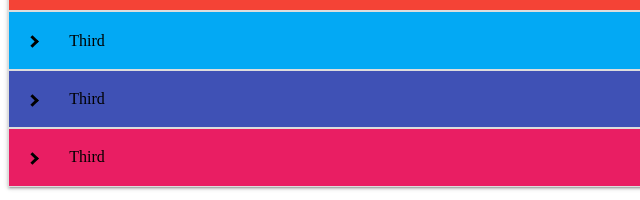
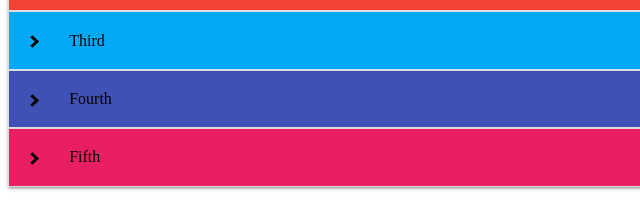
Before and after one commit to AdityaSrivast/AllCollapsible, a website: page index.html in a window 1280 px wide. Shown: the part 750-950 px from the top of the page, 0-640 px from the left. Drawn offline with nearby package versions, Linux system fonts and the light colour scheme.

Commit message:
shorten readme, modify html

```diff
--- a/index.html
+++ b/index.html
@@ -85,7 +85,7 @@
       consequat.</span></div>
     </li>
     <li>
-      <div class="collapsible-title indigo">Third</div>
+      <div class="collapsible-title indigo">Fourth</div>
       <div class="collapsible-body indigo-lighten-2"><span>Lorem ipsum dolor sit amet, consectetur adipisicing elit, sed do eiusmod
       tempor incididunt ut labore et dolore magna aliqua. Ut enim ad minim veniam,
       quis nostrud exercitation ullamco laboris nisi ut aliquip ex ea commodo
@@ -94,7 +94,7 @@
       proident, sunt in culpa qui officia deserunt mollit anim id est laborum.</span></div>
     </li>
     <li>
-      <div class="collapsible-title pink">Third</div>
+      <div class="collapsible-title pink">Fifth</div>
       <div class="collapsible-body pink-lighten-3"><span>Lorem ipsum dolor sit amet, consectetur adipisicing elit, sed do eiusmod
       tempor incididunt ut labore et dolore magna aliqua. Ut enim ad minim veniam,
       quis nostrud exercitation ullamco laboris nisi ut aliquip ex ea commodo
```
Also changed, not shown: README.md.
